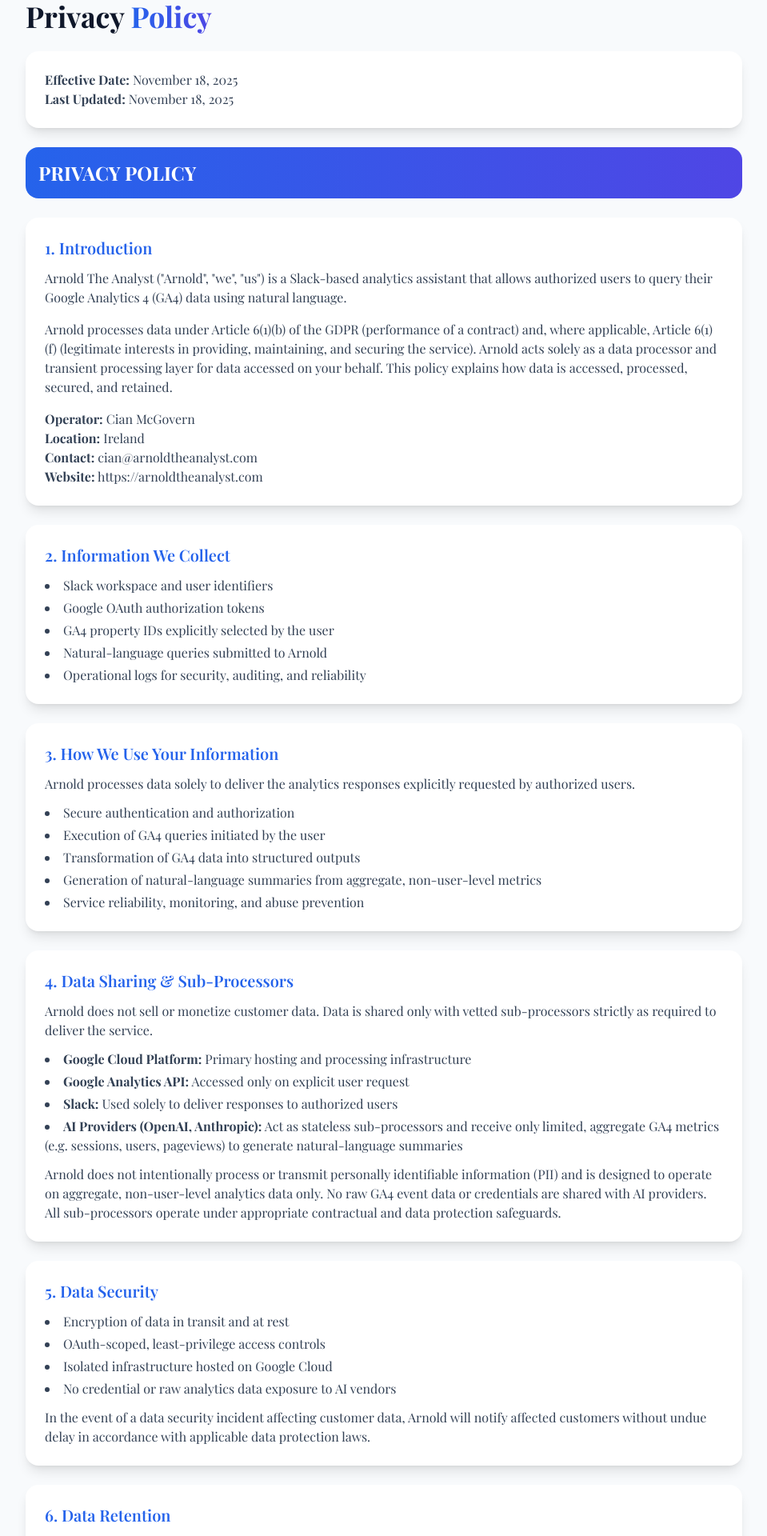
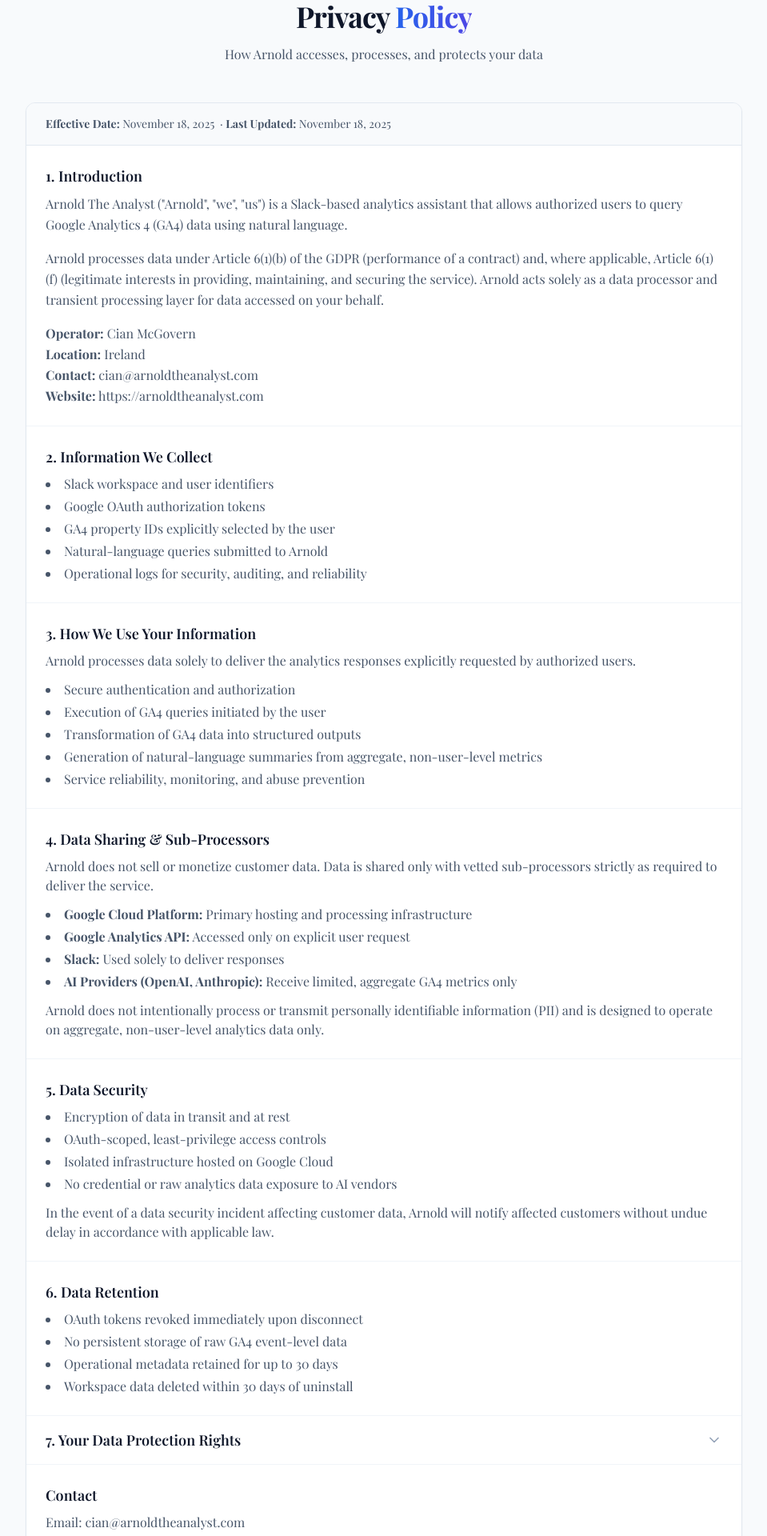
Before and after one commit to McGovs/arnold-the-analyst-frontend-v2-markdown, a React (Vite) app: page /privacy-terms in a window 1280 px wide. Shown: the part 80-2000 px from the top of the page at 80% size, without its empty margins (160-1119 px from the left). Built offline with nearby package versions, Linux system fonts and the light colour scheme; a web font is replaced by a local one.

Commit message:
Update Privacy.tsx

```diff
--- a/src/pages/Privacy.tsx
+++ b/src/pages/Privacy.tsx
@@ -1,39 +1,55 @@
 // src/pages/Privacy.tsx
-import React from 'react';
+import React, { useState } from 'react';
+import { ChevronDown } from 'lucide-react';
 
 export default function Privacy() {
+  const [openSection, setOpenSection] = useState<string | null>(null);
+
+  const toggleSection = (section: string) => {
+    setOpenSection(openSection === section ? null : section);
+  };
+
   return (
     <main className="pt-20 pb-16 px-6 flex-grow">
       <div className="max-w-4xl mx-auto">
-        <h1 className="text-3xl md:text-4xl font-bold mb-6 text-slate-900">
-          Privacy <span className="text-transparent bg-clip-text bg-gradient-to-r from-blue-600 to-indigo-600">Policy</span>
+
+        {/* Header – matches Pricing */}
+        <div className="text-center mb-12">
+          <h1 className="text-2xl md:text-3xl lg:text-4xl tracking-tight leading-normal font-bold text-slate-900 mb-4">
+            Privacy{' '}
+            <span className="text-transparent bg-clip-text bg-gradient-to-r from-blue-600 to-indigo-600">
+              Policy
+            </span>
           </h1>
-
-        <div className="bg-white p-6 rounded-2xl shadow-lg mb-6">
-          <p className="text-slate-700">
-            <strong>Effective Date:</strong> November 18, 2025<br />
-            <strong>Last Updated:</strong> November 18, 2025
+          <p className="text-base text-slate-600">
+            How Arnold accesses, processes, and protects your data
           </p>
         </div>
 
-        {/* PRIVACY POLICY */}
-        <div className="bg-gradient-to-r from-blue-600 to-indigo-600 p-4 rounded-2xl mb-6">
-          <h2 className="text-2xl font-bold text-white">PRIVACY POLICY</h2>
+        {/* Main Container */}
+        <div className="bg-white rounded-xl border border-slate-200 shadow-sm overflow-hidden">
+
+          {/* Metadata bar */}
+          <div className="px-6 py-4 bg-slate-50 border-b border-slate-200 text-sm text-slate-600">
+            <strong>Effective Date:</strong> November 18, 2025 &nbsp;·&nbsp;
+            <strong>Last Updated:</strong> November 18, 2025
           </div>
 
           {/* 1. Introduction */}
-        <div className="bg-white p-6 rounded-2xl shadow-lg mb-6">
-          <h3 className="text-xl font-semibold mb-3 text-blue-600">1. Introduction</h3>
-          <p className="text-slate-700 mb-4">
-            Arnold The Analyst ("Arnold", "we", "us") is a Slack-based analytics assistant that allows authorized users to query their Google Analytics 4 (GA4) data using natural language.
+          <div className="px-6 py-6">
+            <h2 className="text-lg font-semibold text-slate-900 mb-2">
+              1. Introduction
+            </h2>
+            <p className="text-base text-slate-600 leading-relaxed mb-4">
+              Arnold The Analyst ("Arnold", "we", "us") is a Slack-based analytics assistant that allows authorized
+              users to query Google Analytics 4 (GA4) data using natural language.
             </p>
-          <p className="text-slate-700 mb-4">
+            <p className="text-base text-slate-600 leading-relaxed mb-4">
               Arnold processes data under Article 6(1)(b) of the GDPR (performance of a contract) and, where applicable,
               Article 6(1)(f) (legitimate interests in providing, maintaining, and securing the service).
               Arnold acts solely as a data processor and transient processing layer for data accessed on your behalf.
-            This policy explains how data is accessed, processed, secured, and retained.
             </p>
-          <p className="text-slate-700">
+            <p className="text-base text-slate-600 leading-relaxed">
               <strong>Operator:</strong> Cian McGovern<br />
               <strong>Location:</strong> Ireland<br />
               <strong>Contact:</strong> cian@arnoldtheanalyst.com<br />
@@ -41,10 +57,15 @@ export default function Privacy() {
             </p>
           </div>
 
+          {/* Divider */}
+          <div className="border-t border-slate-100" />
+
           {/* 2. Information We Collect */}
-        <div className="bg-white p-6 rounded-2xl shadow-lg mb-6">
-          <h3 className="text-xl font-semibold mb-3 text-blue-600">2. Information We Collect</h3>
-          <ul className="text-slate-700 list-disc list-inside space-y-1">
+          <div className="px-6 py-6">
+            <h2 className="text-lg font-semibold text-slate-900 mb-2">
+              2. Information We Collect
+            </h2>
+            <ul className="list-disc list-inside space-y-1 text-base text-slate-600">
               <li>Slack workspace and user identifiers</li>
               <li>Google OAuth authorization tokens</li>
               <li>GA4 property IDs explicitly selected by the user</li>
@@ -53,13 +74,17 @@ export default function Privacy() {
             </ul>
           </div>
 
+          <div className="border-t border-slate-100" />
+
           {/* 3. How We Use Data */}
-        <div className="bg-white p-6 rounded-2xl shadow-lg mb-6">
-          <h3 className="text-xl font-semibold mb-3 text-blue-600">3. How We Use Your Information</h3>
-          <p className="text-slate-700 mb-3">
+          <div className="px-6 py-6">
+            <h2 className="text-lg font-semibold text-slate-900 mb-2">
+              3. How We Use Your Information
+            </h2>
+            <p className="text-base text-slate-600 mb-3">
               Arnold processes data solely to deliver the analytics responses explicitly requested by authorized users.
             </p>
-          <ul className="text-slate-700 list-disc list-inside space-y-1">
+            <ul className="list-disc list-inside space-y-1 text-base text-slate-600">
               <li>Secure authentication and authorization</li>
               <li>Execution of GA4 queries initiated by the user</li>
               <li>Transformation of GA4 data into structured outputs</li>
@@ -68,72 +93,107 @@ export default function Privacy() {
             </ul>
           </div>
 
-        {/* 4. Data Sharing & Sub-Processors */}
-        <div className="bg-white p-6 rounded-2xl shadow-lg mb-6">
-          <h3 className="text-xl font-semibold mb-3 text-blue-600">4. Data Sharing & Sub-Processors</h3>
-          <p className="text-slate-700 mb-3">
+          <div className="border-t border-slate-100" />
+
+          {/* 4. Data Sharing */}
+          <div className="px-6 py-6">
+            <h2 className="text-lg font-semibold text-slate-900 mb-2">
+              4. Data Sharing & Sub-Processors
+            </h2>
+            <p className="text-base text-slate-600 mb-3">
               Arnold does not sell or monetize customer data. Data is shared only with vetted sub-processors
               strictly as required to deliver the service.
             </p>
-          <ul className="text-slate-700 list-disc list-inside space-y-1">
+            <ul className="list-disc list-inside space-y-1 text-base text-slate-600 mb-3">
               <li><strong>Google Cloud Platform:</strong> Primary hosting and processing infrastructure</li>
               <li><strong>Google Analytics API:</strong> Accessed only on explicit user request</li>
-            <li><strong>Slack:</strong> Used solely to deliver responses to authorized users</li>
+              <li><strong>Slack:</strong> Used solely to deliver responses</li>
               <li>
-              <strong>AI Providers (OpenAI, Anthropic):</strong> Act as stateless sub-processors and receive only
-              limited, aggregate GA4 metrics (e.g. sessions, users, pageviews) to generate natural-language summaries
+                <strong>AI Providers (OpenAI, Anthropic):</strong> Receive limited, aggregate GA4 metrics only
               </li>
             </ul>
-          <p className="text-slate-700 mt-3">
-            Arnold does not intentionally process or transmit personally identifiable information (PII) and is designed
-            to operate on aggregate, non-user-level analytics data only. No raw GA4 event data or credentials are shared
-            with AI providers. All sub-processors operate under appropriate contractual and data protection safeguards.
+            <p className="text-base text-slate-600">
+              Arnold does not intentionally process or transmit personally identifiable information (PII) and is
+              designed to operate on aggregate, non-user-level analytics data only.
             </p>
           </div>
 
-        {/* 5. Data Security */}
-        <div className="bg-white p-6 rounded-2xl shadow-lg mb-6">
-          <h3 className="text-xl font-semibold mb-3 text-blue-600">5. Data Security</h3>
-          <ul className="text-slate-700 list-disc list-inside space-y-1">
+          <div className="border-t border-slate-100" />
+
+          {/* 5. Security */}
+          <div className="px-6 py-6">
+            <h2 className="text-lg font-semibold text-slate-900 mb-2">
+              5. Data Security
+            </h2>
+            <ul className="list-disc list-inside space-y-1 text-base text-slate-600 mb-3">
               <li>Encryption of data in transit and at rest</li>
               <li>OAuth-scoped, least-privilege access controls</li>
               <li>Isolated infrastructure hosted on Google Cloud</li>
               <li>No credential or raw analytics data exposure to AI vendors</li>
             </ul>
-          <p className="text-slate-700 mt-3">
+            <p className="text-base text-slate-600">
               In the event of a data security incident affecting customer data, Arnold will notify affected customers
-            without undue delay in accordance with applicable data protection laws.
+              without undue delay in accordance with applicable law.
             </p>
           </div>
 
+          <div className="border-t border-slate-100" />
+
           {/* 6. Data Retention */}
-        <div className="bg-white p-6 rounded-2xl shadow-lg mb-6">
-          <h3 className="text-xl font-semibold mb-3 text-blue-600">6. Data Retention</h3>
-          <ul className="text-slate-700 list-disc list-inside space-y-1">
+          <div className="px-6 py-6">
+            <h2 className="text-lg font-semibold text-slate-900 mb-2">
+              6. Data Retention
+            </h2>
+            <ul className="list-disc list-inside space-y-1 text-base text-slate-600">
               <li>OAuth tokens revoked immediately upon disconnect</li>
               <li>No persistent storage of raw GA4 event-level data</li>
               <li>Operational metadata retained for up to 30 days</li>
-            <li>Workspace-related data deleted within 30 days of uninstall</li>
+              <li>Workspace data deleted within 30 days of uninstall</li>
             </ul>
           </div>
 
-        {/* 7. Your Data Protection Rights */}
-        <div className="bg-white p-6 rounded-2xl shadow-lg mb-6">
-          <h3 className="text-xl font-semibold mb-3 text-blue-600">7. Your Data Protection Rights</h3>
-          <p className="text-slate-700">
-            Where applicable under GDPR, users have the right to request access to, correction of, or deletion of
-            personal data, as well as to restrict or object to certain processing activities.
-            Requests can be submitted to cian@arnoldtheanalyst.com and will be handled within statutory timelines.
+          <div className="border-t border-slate-100" />
+
+          {/* 7. Rights – Collapsible (Pricing-style) */}
+          <button
+            onClick={() => toggleSection('rights')}
+            className="w-full px-6 py-4 flex items-center justify-between text-left hover:bg-slate-50 transition-colors"
+          >
+            <h2 className="text-lg font-semibold text-slate-900">
+              7. Your Data Protection Rights
+            </h2>
+            <ChevronDown
+              className={`w-5 h-5 text-slate-400 transition-transform ${
+                openSection === 'rights' ? 'rotate-180' : ''
+              }`}
+            />
+          </button>
+
+          <div
+            className={`overflow-hidden transition-all duration-300 ${
+              openSection === 'rights' ? 'max-h-64 opacity-100' : 'max-h-0 opacity-0'
+            }`}
+          >
+            <div className="px-6 pb-6 text-base text-slate-600">
+              You may request access to, correction of, or deletion of personal data, or object to certain processing
+              activities. Requests can be submitted to <strong>cian@arnoldtheanalyst.com</strong> and will be handled
+              within statutory timelines.
+            </div>
+          </div>
+
+          <div className="border-t border-slate-100" />
+
+          {/* Contact */}
+          <div className="px-6 py-6">
+            <h2 className="text-lg font-semibold text-slate-900 mb-2">
+              Contact
+            </h2>
+            <p className="text-base text-slate-600">
+              Email: cian@arnoldtheanalyst.com<br />
+              Location: Ireland
             </p>
           </div>
 
-        {/* CONTACT */}
-        <div className="bg-white p-6 rounded-2xl shadow-lg mb-6">
-          <h3 className="text-xl font-semibold mb-3 text-blue-600">Contact</h3>
-          <p className="text-slate-700">
-            Email: cian@arnoldtheanalyst.com<br />
-            Location: Ireland
-          </p>
         </div>
       </div>
     </main>
```
Lines whose indentation alone changed are shown as unchanged.
